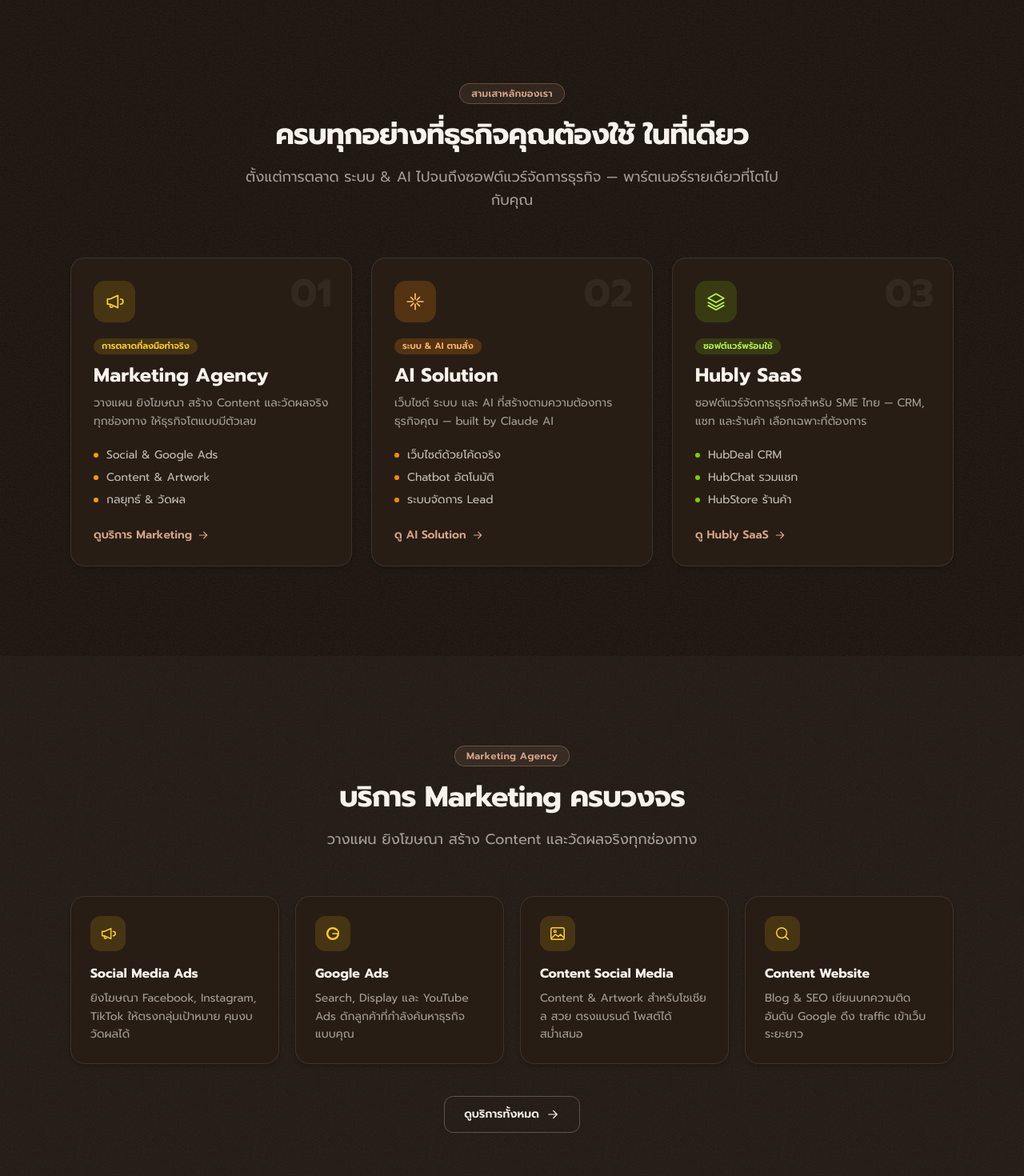
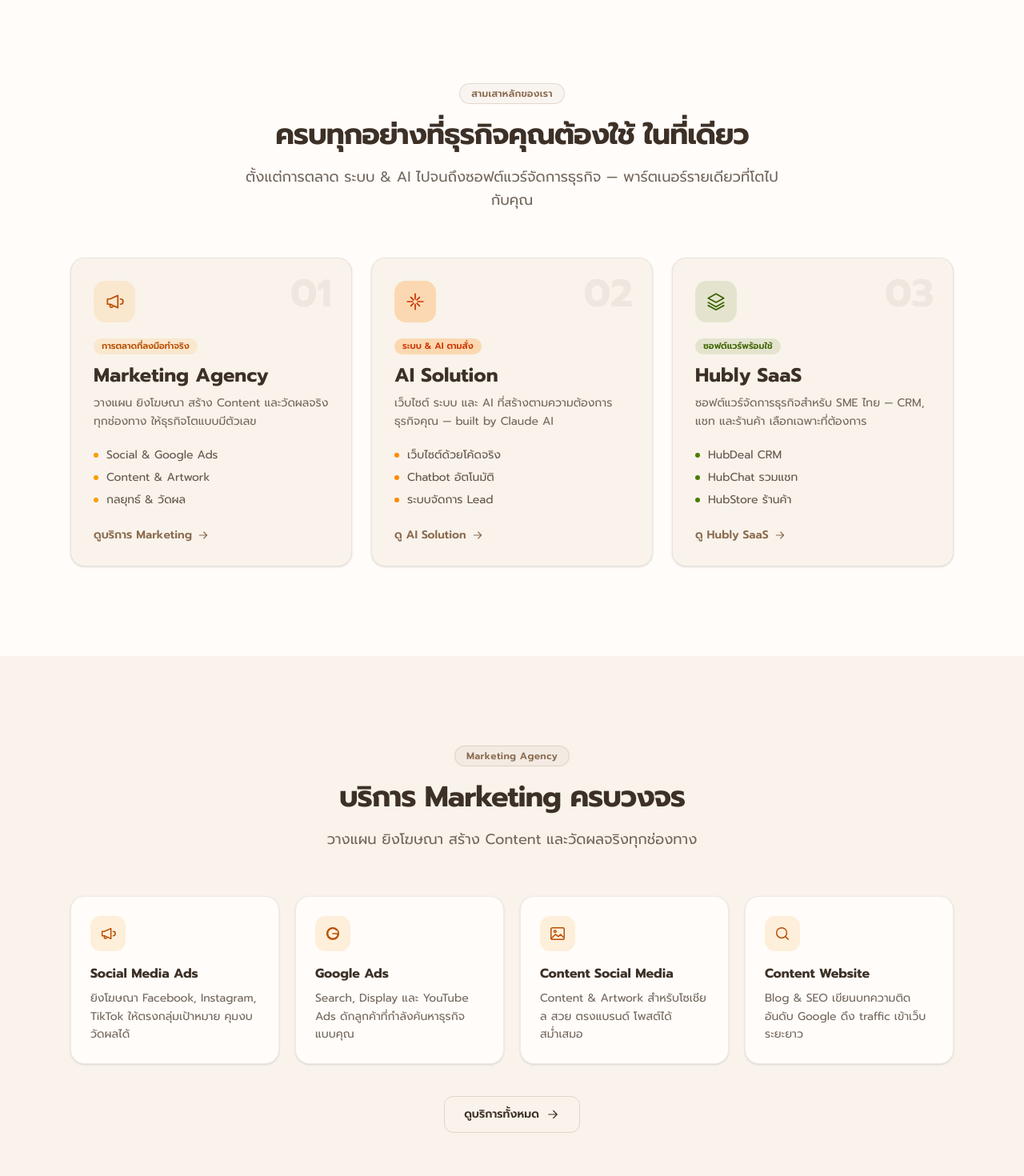
Before and after one commit to gkanitsangasub-cmd/Hubly-Website, a Next.js app: page / in a window 1280 px wide. Shown: the part 875-2345 px from the top of the page at 80% size. Built offline with nearby package versions, Linux system fonts and the light colour scheme.

Commit message:
Revert "feat(home): dark cinematic re-theme to match the hero mood"
This reverts commit afd9ea3fdaed79f97ca9ba1ef26789e2ec3eaa7c.

```diff
--- a/app/components/HeroVideo.tsx
+++ b/app/components/HeroVideo.tsx
@@ -4,7 +4,7 @@
 
 export default function HeroVideo() {
   return (
-    <section className="bg-night p-4 md:p-6">
+    <section className="bg-cream p-4 md:p-6">
       {/* Inset cinematic frame */}
       <div
         className="relative flex min-h-[34rem] items-center justify-center overflow-hidden rounded-2xl bg-ink bg-cover bg-center md:min-h-[calc(100vh-3rem)] md:rounded-[2rem]"
--- a/app/components/ui.tsx
+++ b/app/components/ui.tsx
@@ -32,23 +32,9 @@
   );
 }
 
-type Tone = "light" | "dark";
-
-export function Eyebrow({
-  children,
-  tone = "light",
-}: {
-  children: ReactNode;
-  tone?: Tone;
-}) {
-  const cls =
-    tone === "dark"
-      ? "border-clay/30 bg-clay/10 text-clay"
-      : "border-mocha/20 bg-mocha/5 text-mocha";
+export function Eyebrow({ children }: { children: ReactNode }) {
   return (
-    <span
-      className={`inline-flex items-center rounded-full border px-3.5 py-1 text-xs font-semibold tracking-wide ${cls}`}
-    >
+    <span className="inline-flex items-center rounded-full border border-mocha/20 bg-mocha/5 px-3.5 py-1 text-xs font-semibold tracking-wide text-mocha">
       {children}
     </span>
   );
@@ -59,30 +45,24 @@
   title,
   subtitle,
   center = true,
-  tone = "light",
 }: {
   eyebrow?: string;
   title: ReactNode;
   subtitle?: ReactNode;
   center?: boolean;
-  tone?: Tone;
 }) {
-  const titleColor = tone === "dark" ? "text-cream" : "text-ink";
-  const subColor = tone === "dark" ? "text-cream/60" : "text-muted";
   return (
     <div className={center ? "mx-auto max-w-2xl text-center" : "max-w-2xl"}>
       {eyebrow && (
         <div className={center ? "flex justify-center" : ""}>
-          <Eyebrow tone={tone}>{eyebrow}</Eyebrow>
+          <Eyebrow>{eyebrow}</Eyebrow>
         </div>
       )}
-      <h2
-        className={`mt-4 text-3xl font-bold leading-tight tracking-tight md:text-4xl ${titleColor}`}
-      >
+      <h2 className="mt-4 text-3xl font-bold leading-tight tracking-tight text-ink md:text-4xl">
         {title}
       </h2>
       {subtitle && (
-        <p className={`mt-4 text-base leading-relaxed md:text-lg ${subColor}`}>
+        <p className="mt-4 text-base leading-relaxed text-muted md:text-lg">
           {subtitle}
         </p>
       )}
--- a/app/globals.css
+++ b/app/globals.css
@@ -11,11 +11,6 @@
   --color-clay: #d7a587;
   --color-sage: #6b9a6c;
   --color-beige: #f3ebe1;
-
-  /* Dark cinematic theme (warm darks, same brand family) */
-  --color-night: #160f09;
-  --color-night-2: #1e1610;
-  --color-surface: #271d15;
 
   /* Radius scale */
   --radius-btn: 0.72rem;
--- a/app/lib/content.ts
+++ b/app/lib/content.ts
@@ -41,7 +41,7 @@
     points: ["Social & Google Ads", "Content & Artwork", "กลยุทธ์ & วัดผล"],
     href: "/services",
     cta: "ดูบริการ Marketing",
-    accent: "bg-amber-400/15 text-amber-300",
+    accent: "bg-amber-500/12 text-amber-700",
     dot: "bg-amber-500",
   },
   {
@@ -53,7 +53,7 @@
     points: ["เว็บไซต์ด้วยโค้ดจริง", "Chatbot อัตโนมัติ", "ระบบจัดการ Lead"],
     href: "/services",
     cta: "ดู AI Solution",
-    accent: "bg-orange-400/20 text-orange-300",
+    accent: "bg-orange-400/25 text-orange-700",
     dot: "bg-orange-400",
   },
   {
@@ -65,8 +65,8 @@
     points: ["HubDeal CRM", "HubChat รวมแชท", "HubStore ร้านค้า"],
     href: "/products",
     cta: "ดู Hubly SaaS",
-    accent: "bg-lime-400/15 text-lime-300",
-    dot: "bg-lime-500",
+    accent: "bg-lime-700/12 text-lime-800",
+    dot: "bg-lime-700",
   },
 ];
 
--- a/app/lib/site.ts
+++ b/app/lib/site.ts
@@ -23,25 +23,22 @@
 
 export const MODULE_ACCENT: Record<
   ModuleKey,
-  { badge: string; badgeDark: string; dot: string; ring: string; border: string }
+  { badge: string; dot: string; ring: string; border: string }
 > = {
   hubdeal: {
     badge: "bg-amber-500/12 text-amber-700",
-    badgeDark: "bg-amber-400/15 text-amber-300",
     dot: "bg-amber-500",
     ring: "ring-amber-500/20",
     border: "border-amber-500/30",
   },
   hubchat: {
     badge: "bg-rose-400/12 text-rose-700",
-    badgeDark: "bg-rose-400/15 text-rose-300",
     dot: "bg-rose-400",
     ring: "ring-rose-400/20",
     border: "border-rose-400/30",
   },
   hubstore: {
     badge: "bg-lime-700/12 text-lime-800",
-    badgeDark: "bg-lime-400/15 text-lime-300",
     dot: "bg-lime-700",
     ring: "ring-lime-700/20",
     border: "border-lime-700/30",
--- a/app/page.tsx
+++ b/app/page.tsx
@@ -13,14 +13,9 @@
       <HeroVideo />
 
       {/* ===== 3 Pillars ===== */}
-      <section className="relative isolate overflow-hidden bg-night py-20 md:py-28">
-        <div
-          aria-hidden
-          className="bg-noise pointer-events-none absolute inset-0 opacity-[0.12]"
-        />
-        <div className="relative z-10 mx-auto max-w-6xl px-6">
+      <section className="bg-card py-20 md:py-28">
+        <div className="mx-auto max-w-6xl px-6">
           <SectionHeading
-            tone="dark"
             eyebrow="สามเสาหลักของเรา"
             title="ครบทุกอย่างที่ธุรกิจคุณต้องใช้ ในที่เดียว"
             subtitle="ตั้งแต่การตลาด ระบบ & AI ไปจนถึงซอฟต์แวร์จัดการธุรกิจ — พาร์ตเนอร์รายเดียวที่โตไปกับคุณ"
@@ -32,21 +27,23 @@
                 <MotionReveal key={p.name} delay={i * 0.12} className="h-full">
                   <Link
                     href={p.href}
-                    className="group relative flex h-full flex-col overflow-hidden rounded-card border border-cream/10 bg-surface p-7 shadow-md transition-all duration-300 hover:-translate-y-1.5 hover:border-cream/20 hover:shadow-xl"
+                    className="group relative flex h-full flex-col overflow-hidden rounded-card border border-ink/8 bg-cream p-7 shadow-sm transition-all duration-300 hover:-translate-y-1.5 hover:shadow-lg"
                   >
+                    {/* accent bar on top */}
                     <span
                       aria-hidden
                       className={`absolute inset-x-0 top-0 h-1 origin-left scale-x-0 transition-transform duration-300 group-hover:scale-x-100 ${p.dot}`}
                     />
+                    {/* faint index number */}
                     <span
                       aria-hidden
-                      className="absolute right-6 top-5 text-5xl font-bold text-cream/[0.06]"
+                      className="absolute right-6 top-5 text-5xl font-bold text-ink/[0.06]"
                     >
                       {p.no}
                     </span>
 
                     <span
-                      className={`grid place-items-center rounded-[0.9rem] transition-transform duration-300 group-hover:scale-105 ${p.accent}`}
+                      className={`grid h-13 w-13 place-items-center rounded-[0.9rem] transition-transform duration-300 group-hover:scale-105 ${p.accent}`}
                       style={{ width: "3.25rem", height: "3.25rem" }}
                     >
                       <Icon width={26} height={26} />
@@ -57,10 +54,10 @@
                     >
                       {p.tag}
                     </div>
-                    <h3 className="mt-2.5 text-2xl font-bold text-cream">
+                    <h3 className="mt-2.5 text-2xl font-bold text-ink">
                       {p.name}
                     </h3>
-                    <p className="mt-2 text-sm leading-relaxed text-cream/60">
+                    <p className="mt-2 text-sm leading-relaxed text-muted">
                       {p.desc}
                     </p>
 
@@ -68,7 +65,7 @@
                       {p.points.map((pt) => (
                         <li
                           key={pt}
-                          className="flex items-center gap-2.5 text-sm text-cream/75"
+                          className="flex items-center gap-2.5 text-sm text-ink/80"
                         >
                           <span
                             aria-hidden
@@ -79,7 +76,7 @@
                       ))}
                     </ul>
 
-                    <span className="mt-6 inline-flex items-center gap-1.5 text-sm font-semibold text-clay transition-all group-hover:gap-2.5 group-hover:text-cream">
+                    <span className="mt-6 inline-flex items-center gap-1.5 text-sm font-semibold text-mocha transition-all group-hover:gap-2.5 group-hover:text-mocha-dark">
                       {p.cta}
                       <ArrowRightIcon width={16} height={16} />
                     </span>
@@ -92,14 +89,9 @@
       </section>
 
       {/* ===== Services highlight ===== */}
-      <section className="relative isolate overflow-hidden bg-night-2 py-20 md:py-28">
-        <div
-          aria-hidden
-          className="bg-noise pointer-events-none absolute inset-0 opacity-[0.1]"
-        />
-        <div className="relative z-10 mx-auto max-w-6xl px-6">
+      <section className="bg-cream py-20 md:py-28">
+        <div className="mx-auto max-w-6xl px-6">
           <SectionHeading
-            tone="dark"
             eyebrow="Marketing Agency"
             title="บริการ Marketing ครบวงจร"
             subtitle="วางแผน ยิงโฆษณา สร้าง Content และวัดผลจริงทุกช่องทาง"
@@ -109,14 +101,14 @@
               const Icon = s.icon;
               return (
                 <MotionReveal key={s.title} delay={i * 0.1} className="h-full">
-                  <div className="h-full rounded-card border border-cream/10 bg-surface p-6 shadow-md transition-all duration-200 hover:-translate-y-1 hover:border-cream/20 hover:shadow-xl">
-                    <span className="grid h-11 w-11 place-items-center rounded-[0.8rem] bg-amber-400/15 text-amber-300">
+                  <div className="h-full rounded-card border border-ink/8 bg-card p-6 shadow-sm transition-all duration-200 hover:-translate-y-1 hover:shadow-md">
+                    <span className="grid h-11 w-11 place-items-center rounded-[0.8rem] bg-amber-500/12 text-amber-700">
                       <Icon width={22} height={22} />
                     </span>
-                    <h3 className="mt-4 text-base font-bold text-cream">
+                    <h3 className="mt-4 text-base font-bold text-ink">
                       {s.title}
                     </h3>
-                    <p className="mt-2 text-sm leading-relaxed text-cream/60">
+                    <p className="mt-2 text-sm leading-relaxed text-muted">
                       {s.desc}
                     </p>
                   </div>
@@ -127,7 +119,7 @@
           <div className="mt-10 flex justify-center">
             <Link
               href="/services"
-              className="inline-flex items-center gap-2 rounded-btn border border-cream/25 px-6 py-3 text-sm font-semibold text-cream transition-colors hover:bg-cream/10"
+              className="inline-flex items-center gap-2 rounded-btn border border-ink/15 px-6 py-3 text-sm font-semibold text-ink transition-colors hover:bg-beige"
             >
               ดูบริการทั้งหมด
               <ArrowRightIcon width={18} height={18} />
@@ -137,14 +129,9 @@
       </section>
 
       {/* ===== Products highlight ===== */}
-      <section className="relative isolate overflow-hidden bg-night py-20 md:py-28">
-        <div
-          aria-hidden
-          className="bg-noise pointer-events-none absolute inset-0 opacity-[0.12]"
-        />
-        <div className="relative z-10 mx-auto max-w-6xl px-6">
+      <section className="bg-card py-20 md:py-28">
+        <div className="mx-auto max-w-6xl px-6">
           <SectionHeading
-            tone="dark"
             eyebrow="Hubly SaaS"
             title="ซอฟต์แวร์จัดการธุรกิจสำหรับ SME ไทย"
             subtitle="เลือกเฉพาะ SaaS ที่ธุรกิจคุณต้องการ ราคาที่จ่ายได้จริง"
@@ -155,24 +142,19 @@
               const Icon = m.icon;
               return (
                 <MotionReveal key={m.key} delay={i * 0.12} className="h-full">
-                  <div className="group flex h-full flex-col rounded-card border border-cream/10 bg-surface p-7 shadow-md transition-all duration-200 hover:-translate-y-1 hover:border-cream/20 hover:shadow-xl">
+                  <div className="group flex h-full flex-col rounded-card border border-ink/8 bg-cream p-7 shadow-sm transition-all duration-200 hover:-translate-y-1 hover:shadow-md">
                     <span
-                      className={`grid h-12 w-12 place-items-center rounded-[0.85rem] ${accent.badgeDark}`}
+                      className={`grid h-12 w-12 place-items-center rounded-[0.85rem] ${accent.badge}`}
                     >
                       <Icon width={24} height={24} />
                     </span>
-                    <h3 className="mt-5 text-xl font-bold text-cream">
-                      {m.name}
-                    </h3>
-                    <p className="mt-1 text-sm font-medium text-cream/55">
+                    <h3 className="mt-5 text-xl font-bold text-ink">{m.name}</h3>
+                    <p className="mt-1 text-sm font-medium text-muted">
                       {m.tagline}
                     </p>
                     <ul className="mt-5 flex-1 space-y-2.5">
                       {m.features.slice(0, 4).map((f) => (
-                        <li
-                          key={f}
-                          className="flex gap-2.5 text-sm text-cream/80"
-                        >
+                        <li key={f} className="flex gap-2.5 text-sm text-ink/85">
                           <CheckIcon
                             width={18}
                             height={18}
@@ -182,11 +164,11 @@
                         </li>
                       ))}
                     </ul>
-                    <div className="mt-6 border-t border-cream/10 pt-5">
-                      <span className="text-2xl font-bold text-cream">
+                    <div className="mt-6 border-t border-ink/8 pt-5">
+                      <span className="text-2xl font-bold text-ink">
                         {baht(m.priceValue)}
                       </span>
-                      <span className="text-sm text-cream/55">/เดือน</span>
+                      <span className="text-sm text-muted">/เดือน</span>
                     </div>
                   </div>
                 </MotionReveal>
@@ -203,7 +185,7 @@
             </Link>
             <Link
               href="/pricing"
-              className="inline-flex items-center gap-2 rounded-btn border border-cream/25 px-6 py-3 text-sm font-semibold text-cream transition-colors hover:bg-cream/10"
+              className="inline-flex items-center gap-2 rounded-btn border border-ink/15 px-6 py-3 text-sm font-semibold text-ink transition-colors hover:bg-beige"
             >
               ดูราคา
             </Link>
@@ -228,14 +210,15 @@
             >
               ปรึกษาเรา
             </ButtonLink>
-            <a
+            <ButtonLink
               href={APP.url}
-              rel="noopener noreferrer"
-              className="inline-flex items-center justify-center gap-2 rounded-btn border border-cream/40 px-7 py-3.5 text-base font-semibold text-cream transition-all duration-200 hover:-translate-y-0.5 hover:bg-white/10"
+              external
+              variant="outline"
+              className="border-cream/30 px-7 py-3.5 text-base text-cream hover:bg-white/10"
             >
               ทดลอง Hubly ฟรี
               <ArrowRightIcon width={18} height={18} />
-            </a>
+            </ButtonLink>
           </div>
         </div>
       </section>
```
